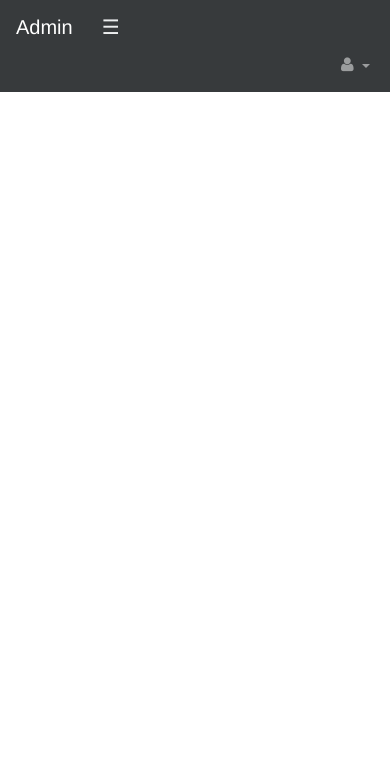
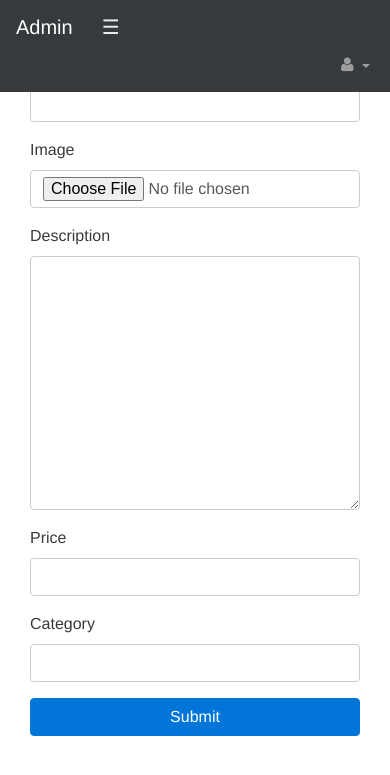
Before and after one commit to stradtkt/Sb-Admin-Flask, a Flask app: page /add_product in a window 390 px wide. Shown: the top 775 px of the page. Run offline with Flask 2, Linux system fonts and the light colour scheme; some libraries are stand-ins or nearby versions.

```diff
--- a/app.py
+++ b/app.py
@@ -5,9 +5,17 @@ import md5
 app = Flask(__name__)
 app.secret_key = "dfdfdsfsd.sdf.fsdfg.g.tedg.dt.gdf.gfd.!"
 mysql = MySQLConnector(app, 'store_2')
+
+
 @app.route('/')
 def index():
-    return render_template('index.html')
+    user_query = "SELECT * FROM users;"
+    users = mysql.query_db(user_query)
+    product_query = "SELECT * FROM products;"
+    products = mysql.query_db(product_query)
+    order_query = "SELECT * FROM orders;"
+    orders = mysql.query_db(order_query)
+    return render_template('index.html', users=users, products=products, orders=orders)
 
 @app.route('/charts')
 def charts():
@@ -43,7 +51,9 @@ def edit_user():
 
 @app.route('/orders')
 def orders():
-    return render_template('view-all-orders.html')
+    order_query = "SELECT orders.id, CONCAT(users.first_name, ' ', users.last_name) AS 'name', users.email, CONCAT(users.address, ' ', users.city, ' ', users.state, ' ', users.zip) AS shipping_address FROM orders JOIN users ON orders.id;"
+    orders = mysql.query_db(order_query)
+    return render_template('view-all-orders.html', orders=orders)
 
 @app.route('/add_order')
 def add_order():
--- a/static/css/app.css
+++ b/static/css/app.css
@@ -1,4 +1,10 @@
-.edit-label {
-    position: relative;
-    left: 30px;
+th {
+    font-size: 15px;
 }
+td {
+    font-size: 12px;
+}
+.product-img {
+    width: 150px;
+    height: 150px;
+}
--- a/templates/add-product.html
+++ b/templates/add-product.html
@@ -9,6 +9,33 @@
                     </div>
                 </div>
 
+                <div class="row">
+                    <form action="/add_product" method="POST">
+                        <div class="col-md-12">
+                            <div class="form-group">
+                                <label for="name">Name</label>
+                                <input type="text" name="name" class="form-control">
+                            </div>
+                            <div class="form-group">
+                                <label for="image">Image</label>
+                                <input type="file" name="image" class="form-control">
+                            </div>
+                            <div class="form-group">
+                                <label for="description">Description</label>
+                                <textarea name="description" cols="30" rows="10" class="form-control"></textarea>
+                            </div>
+                                <div class="form-group">
+                                    <label for="price">Price</label>
+                                    <input type="number" name="price" class="form-control">
+                                </div>
+                                <div class="form-group">
+                                    <label for="category">Category</label>
+                                    <input type="number" name="category_id" class="form-control">
+                                </div>
+                                <input type="submit" class="btn btn-primary btn-block">
+                            </div>
+                    </form>
+                </div>
 
             </div>
         </div>
--- a/templates/includes/_navbar.html
+++ b/templates/includes/_navbar.html
@@ -10,19 +10,21 @@
             <li class="dropdown nav-item">
                 <a href="javascript:;" class="nav-link dropdown-toggle" data-toggle="dropdown"><i class="fa fa-user"></i> {{session.first_name}} <b class="caret"></b></a>
                 <ul class="dropdown-menu">
+                    <!-- <li class="dropdown-item">
+                        <a href="/profile"><i class="fa fa-fw fa-user"></i> Profile</a>
+                    </li> -->
+                    <!-- <li class="dropdown-item">
+                            <a href="/settings"><i class="fa fa-fw fa-gear"></i> Settings</a>
+                    </li> -->
+                    {% if 'id' in session %}
                     <li class="dropdown-item">
-                        <a href="/profile"><i class="fa fa-fw fa-user"></i> Profile</a>
-                    </li>
+                            <a href="/logout"><i class="fa fa-fw fa-power-off"></i> Log Out</a>
+                        </li>
+                    {% else %}
                     <li class="dropdown-item">
                         <a href="/login_now"><i class="fa fa-fw fa-envelope"></i> Login</a>
                     </li>
-                    <li class="dropdown-item">
-                        <a href="/settings"><i class="fa fa-fw fa-gear"></i> Settings</a>
-                    </li>
-                    <li class="divider"></li>
-                    <li class="dropdown-item">
-                        <a href="/logout"><i class="fa fa-fw fa-power-off"></i> Log Out</a>
-                    </li>
+                    {% endif %}
                 </ul>
             </li>
         </ul>
--- a/templates/view-all-products.html
+++ b/templates/view-all-products.html
@@ -28,7 +28,7 @@
                                 <tr>
                                     <td>{{product.id}}</td>
                                     <td>{{product.name}}</td>
-                                    <td><img class="img-fluid" src="../static/img/{{product.image}}" alt=""></td>
+                                    <td><img class="img-fluid product-img" src="../static/img/{{product.image}}" alt=""></td>
                                     <td>{{product.description}}</td>
                                     <td>{{product.price}}</td>
                                     <td>{{product.category_id}}</td>
```
Also changed, not shown: templates/index.html (+8 -16 lines), templates/view-all-orders.html (+30 -0 lines), templates/view-all-users.html (+3 -5 lines).
